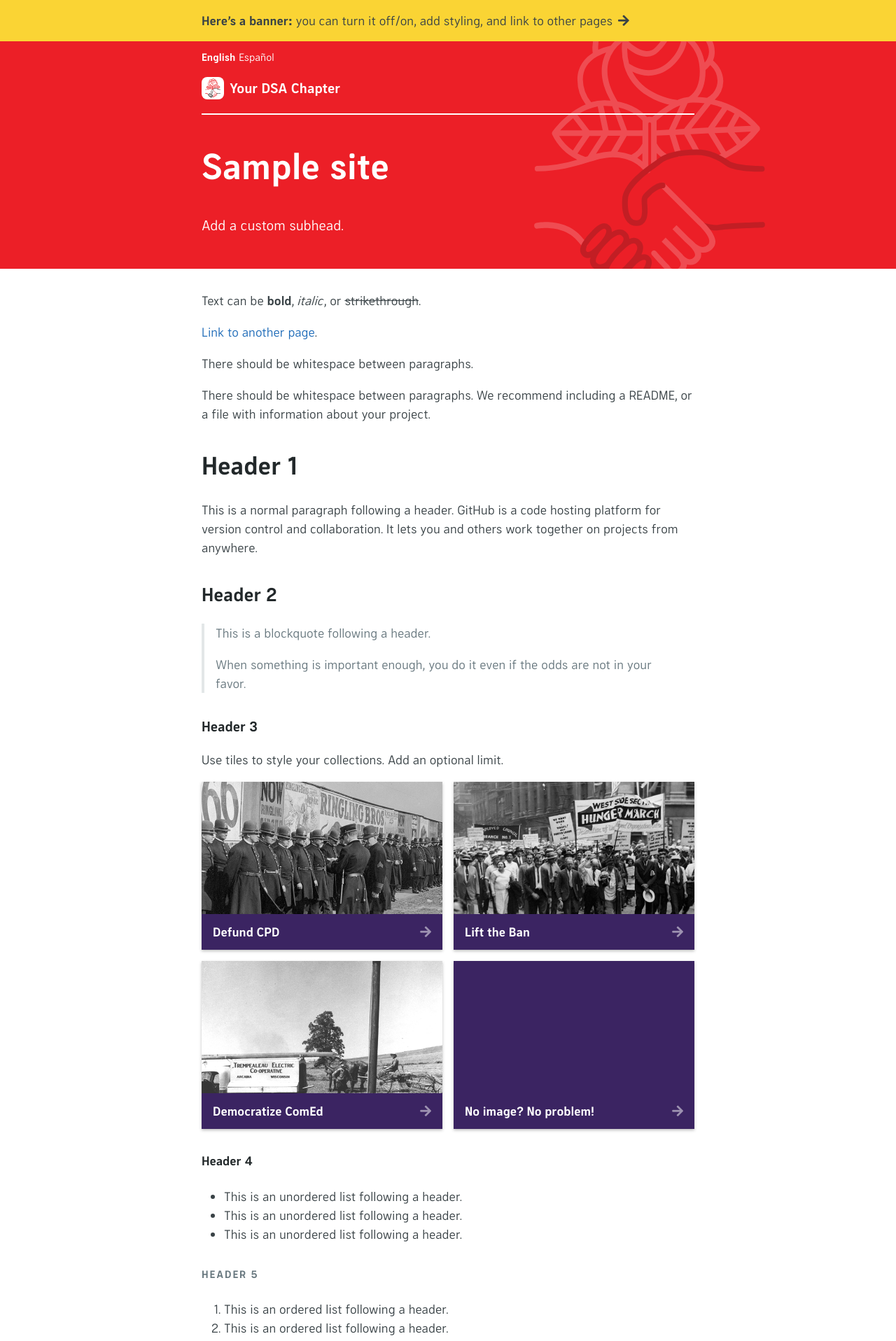
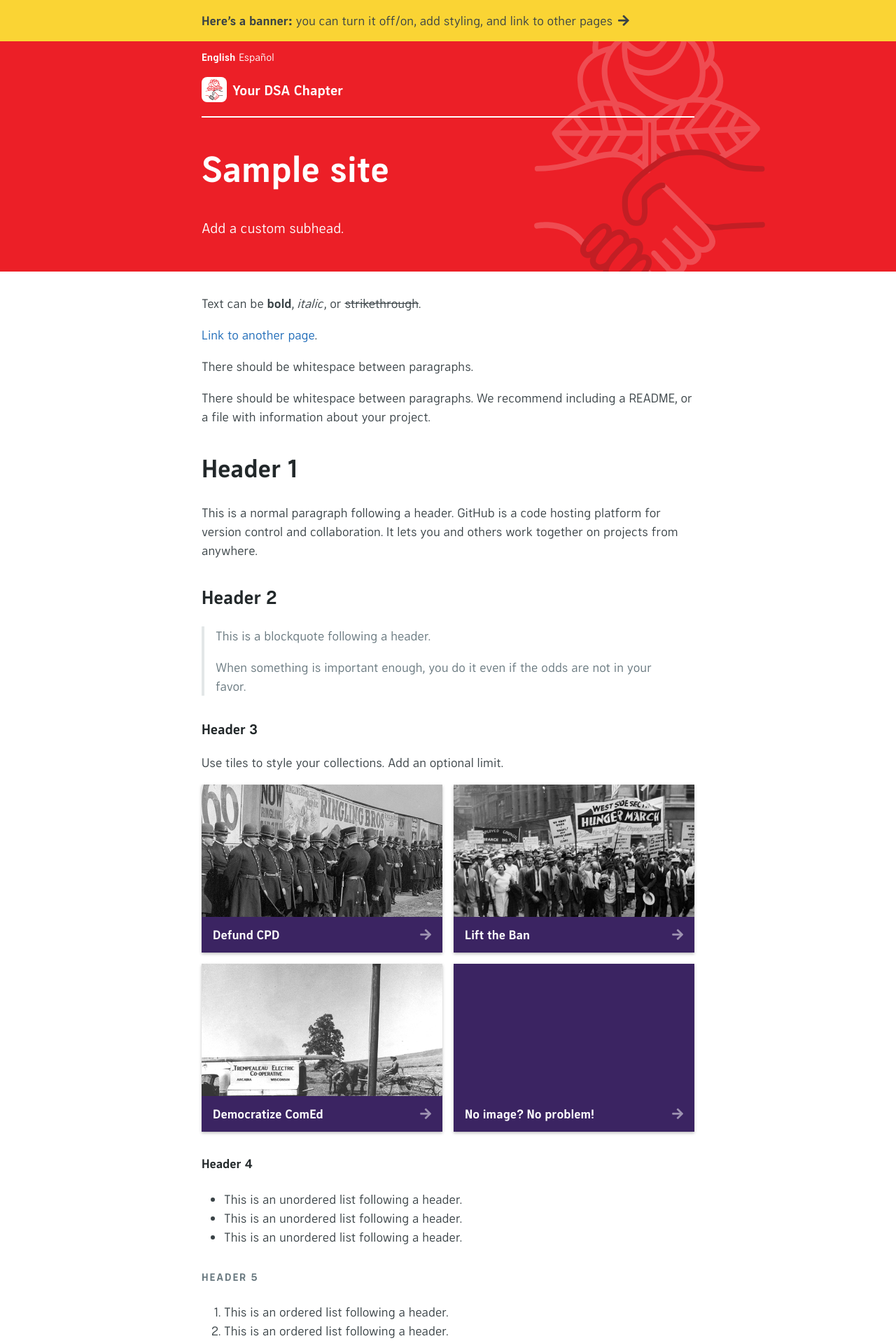
Before and after one commit to ChicagoDSA/haymarket, a Jekyll site: the page built from _homepage/en/index.md, in a window 1280 px wide. Shown: the top 1916 px of the page at 70% size. Built offline with Jekyll 4.4.1, drawn with Linux system fonts in a browser that asks for light colours; nearby versions of some CDN libraries; some web fonts are replaced; our own code applies the rules of GitHub Pages for plain Markdown files; library files that are not in the unit come from our copies; the repository's description, which GitHub fills in, is left out; some of the changed text lies outside the part shown.

Commit message:
bigger social icons, chapter logo, more join spacing, sample note content updated

```diff
--- a/_sass/jekyll-theme-haymarket.scss
+++ b/_sass/jekyll-theme-haymarket.scss
@@ -270,12 +270,13 @@
 
 		h3 {
 			margin-top: 0;
+			line-height: 2.25rem;
 		}
 
 		#logo {
 			float: left;
-			width: 2rem;
-			height: 2rem;
+			width: 2.25rem;
+			height: 2.25rem;
 			margin-right: .5rem;
 			border-radius: .5rem;
 			background-color: $header-heading-color;
@@ -731,11 +732,12 @@
 
 			.social {
 				float: left;
-				width: 1.5rem;
-				height: 1.5rem;
+				width: 1.75rem;
+				height: 1.75rem;
 				margin-right: .5rem;
 				text-align: center;
-				font-size: 1rem;
+				font-size: 1.125rem;
+				line-height: 1.75rem;
 				color: $header-heading-color;
 				border-radius: .5rem;
 			}
@@ -800,7 +802,7 @@
 
 		#join {
 			float: left;
-			margin-top: 1.5rem;
+			margin-top: 2rem;
 		}
 	}
 
```
Also changed, not shown: _homepage/en/index.md (+1 -1 lines), _homepage/es/index.md (+1 -1 lines).
